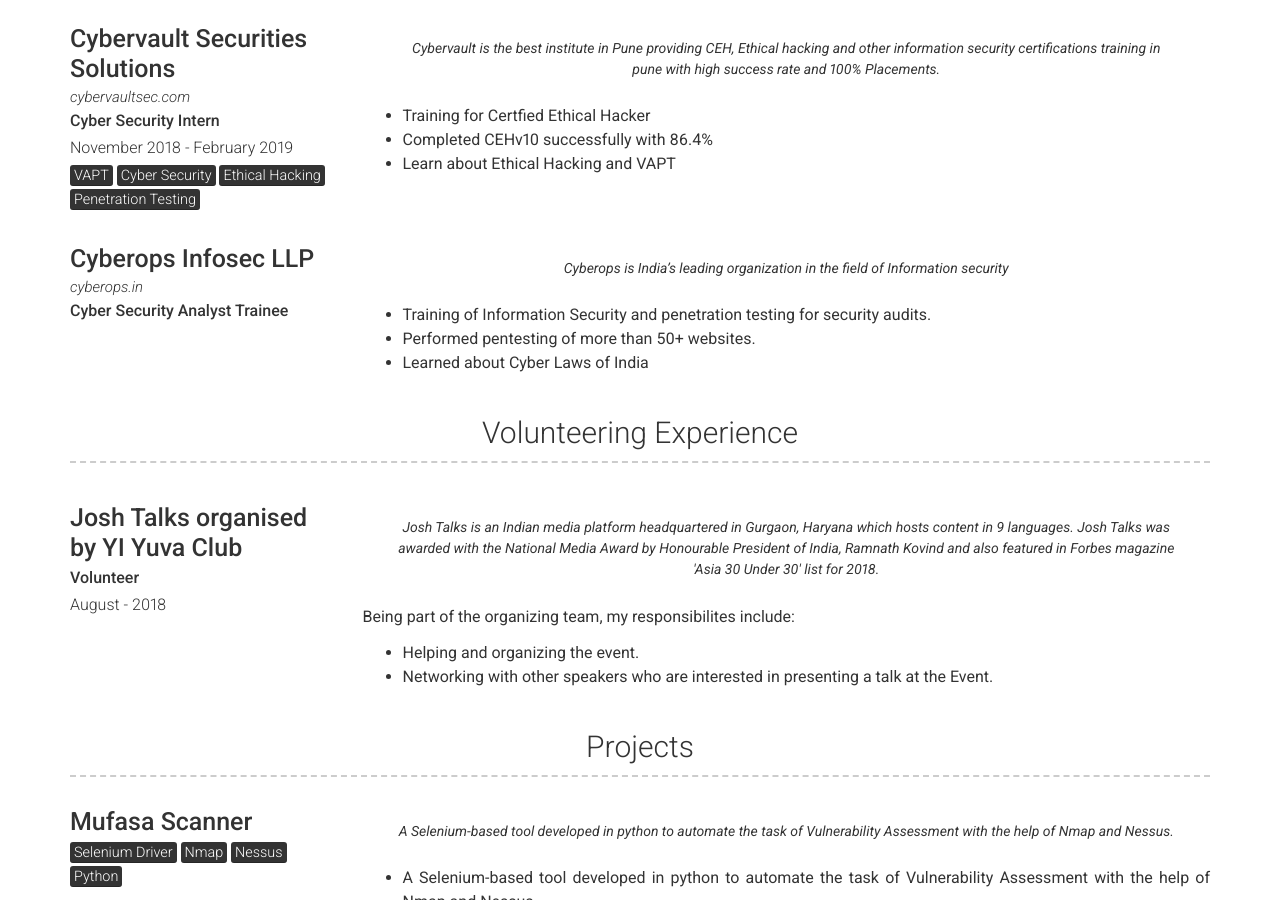
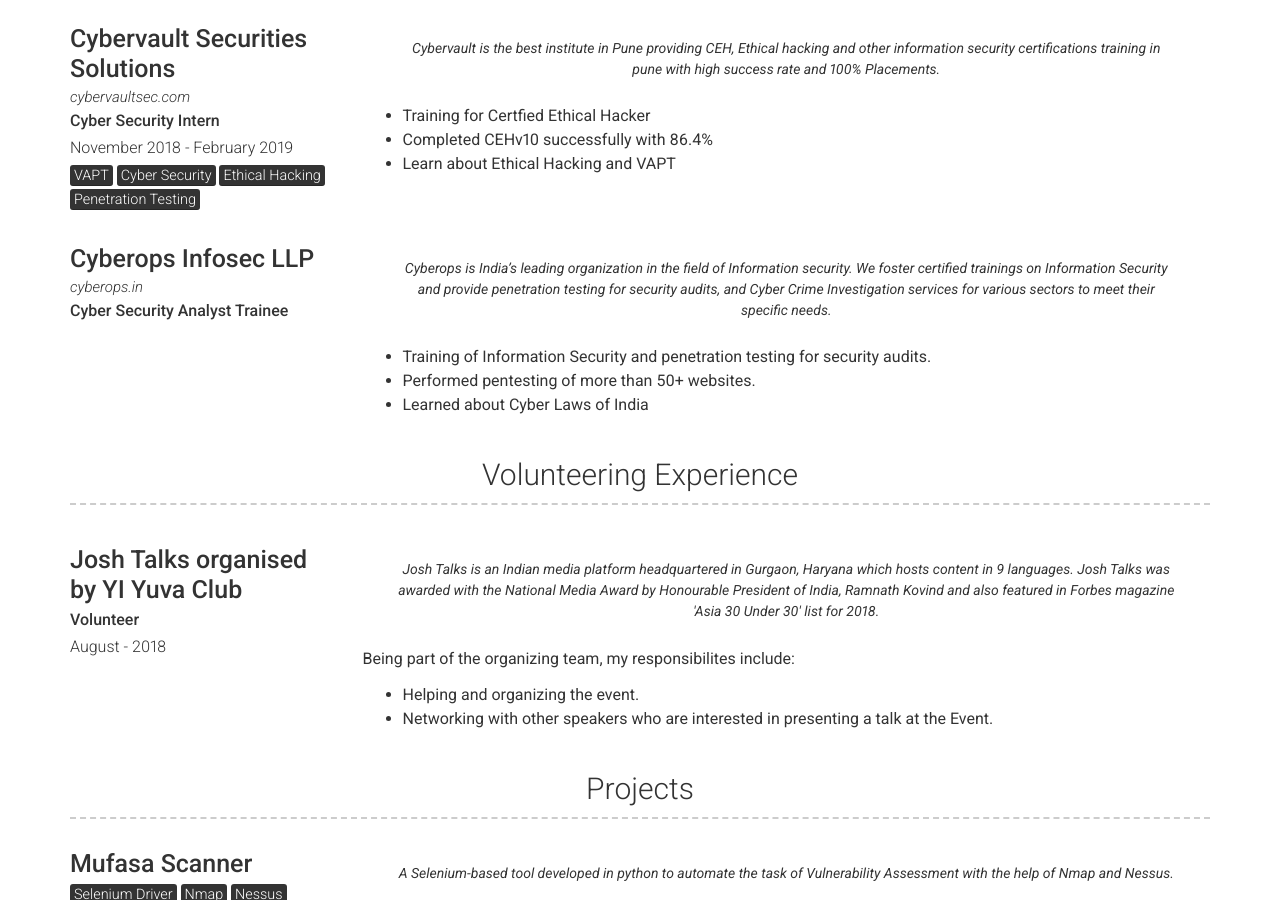
Before and after one commit to mohitkhemchandani/mohitkhemchandani.github.io, a Jekyll site: the page built from index.md, in a window 1280 px wide and 900 px high, scrolled down 886 px. Built offline with Jekyll 4.4.1, drawn with Linux system fonts in a browser that asks for light colours.

Commit message:
Update experience.yml

```diff
--- a/_data/experience.yml
+++ b/_data/experience.yml
@@ -34,7 +34,7 @@
   link: cyberops.in
   job_title: Cyber Security Analyst Trainee
   quote: >
-    Cyberops is India’s leading organization in the field of Information security
+    Cyberops is India’s leading organization in the field of Information security. We foster certified trainings on Information Security and provide penetration testing for security audits, and Cyber Crime Investigation services for various sectors to meet their specific needs.
   description: |
     - Training of Information Security and penetration testing for security audits.
     - Performed pentesting of more than 50+ websites.
```
